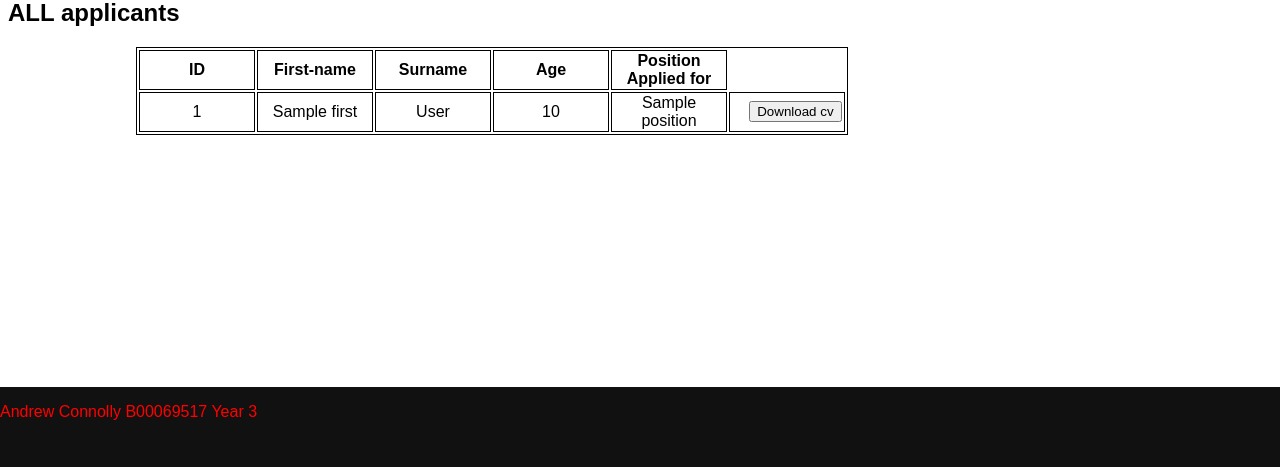
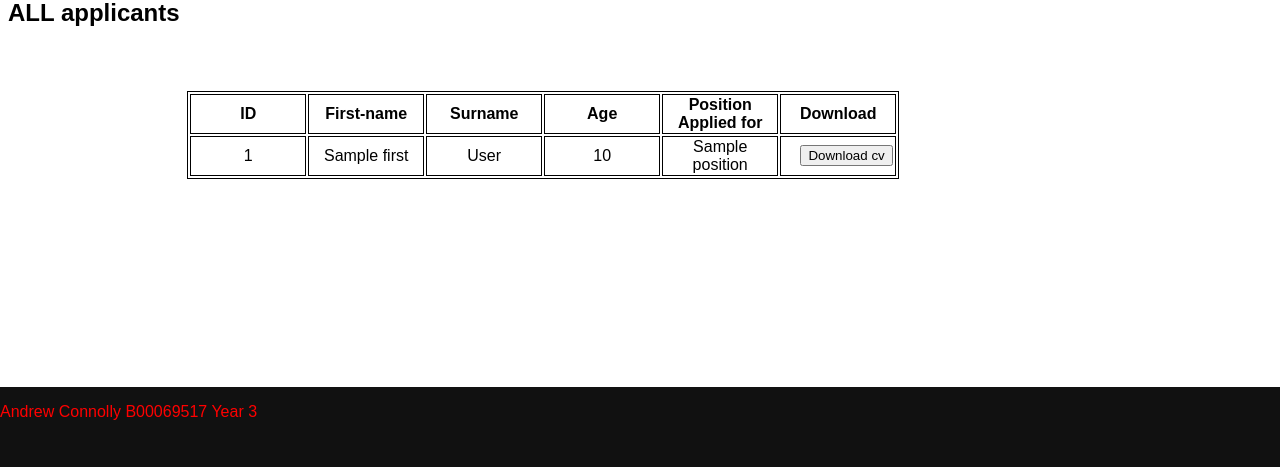
Before and after one commit to Acon94/Year3PhpItb, a PHP site: template templates/emloyer.html.twig in a window 1280 px wide. Shown: the part 333-800 px from the top of the page. Run offline with PHP 8.4, Linux system fonts and the light colour scheme; the template is opened without the code that fills it: most values are stand-ins (such as "Sample title", 1, 10 or a date in 2020); some libraries are stand-ins or nearby versions.

Commit message:
Update emloyer.html.twig

```diff
--- a/templates/emloyer.html.twig
+++ b/templates/emloyer.html.twig
@@ -19,7 +19,7 @@
     {% endif %}
 
 
-
+  <div id="viewmessages">
 
 
 
@@ -30,15 +30,12 @@
         <th> Surname </th>
         <th> Age </th>
         <th> Position Applied for </th>
+        <th> Download </th>
 
 
     </tr>
 
-    <!-- ********************* HTML for dvd items ****************** -->
-<!--
-    //   	0 - 15 - 40 - 55 - 70 - 85 - 100 %age
-    // 	      .5   1    2    3    4    5     stars
--->
+
 
 {% for dvd in dvds %}
     <tr>
@@ -56,10 +53,7 @@
 	 </form>
         </td>
 
-
-
-
-    </tr>
+    </tr></div>
 {% endfor %}
 
 </table>
```
Lines whose indentation alone changed are shown as unchanged.
